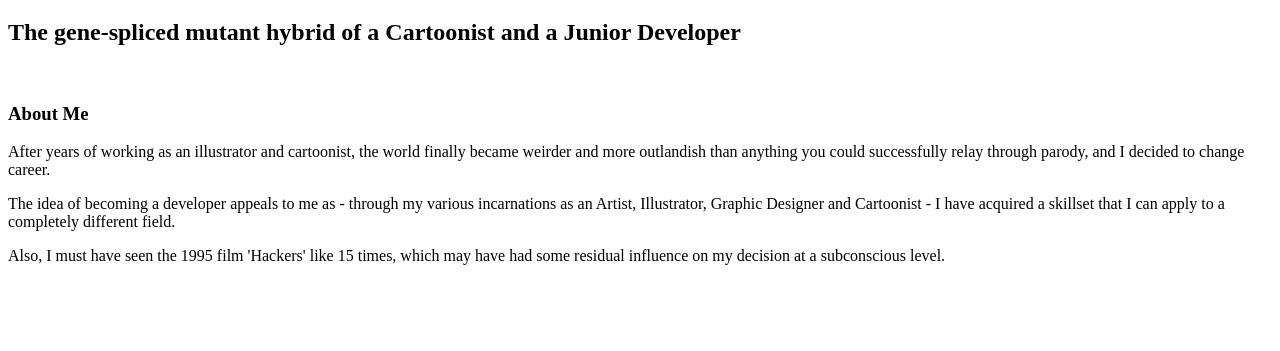
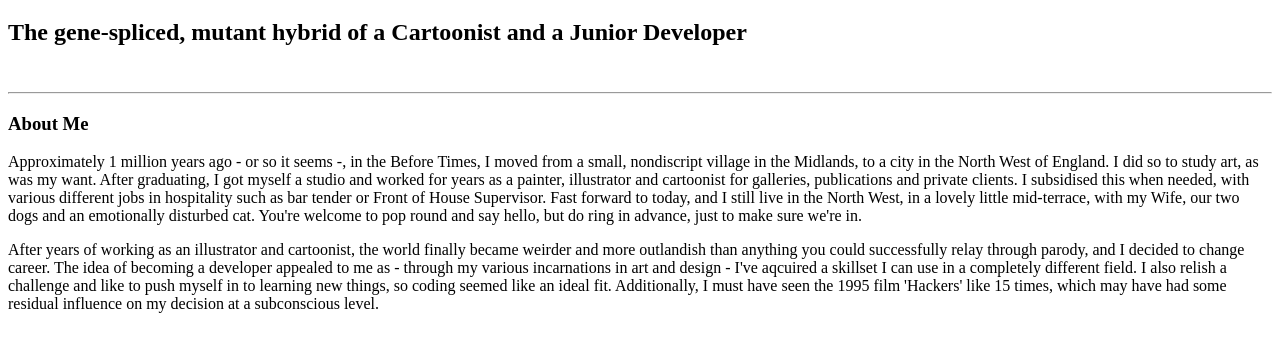
Before and after one commit to Tommy-Graham/portfolio, a plain HTML site: page index.html in a window 1280 px wide. Shown: the part 61-412 px from the top of the page. Drawn offline with Linux system fonts and the light colour scheme.

Commit message:
Expanded On About Me

```diff
--- a/index.html
+++ b/index.html
@@ -5,11 +5,24 @@
     </head>
     <body>
         <h1> Tommy Graham</h1>
-        <h2>The gene-spliced mutant hybrid of a Cartoonist and a Junior Developer</h2>
+        <h2>The gene-spliced, mutant hybrid of a Cartoonist and a Junior Developer</h2>
         <br />
+        <hr />
         <h3>About Me</h3>
-        <p>After years of working as an illustrator and cartoonist, the world finally became weirder and more outlandish than anything you could successfully relay through parody, and I decided to change career.</p>
-        <p> The idea of becoming a developer appeals to me as - through my various incarnations as an Artist, Illustrator, Graphic Designer and Cartoonist - I have acquired a skillset that I can apply to a completely different field.</p>
-        <p>Also, I must have seen the 1995 film 'Hackers' like 15 times, which may have had some residual influence on my decision at a subconscious level.</p>
+        <p>Approximately 1 million years ago - or so it seems -, in the Before Times, I moved from a small, nondiscript
+            village in the Midlands, to a city in the North West of England. I did so to study art, as was my want.
+            After graduating, I got myself a studio and worked for years as a painter, illustrator and cartoonist for
+            galleries, publications and private clients. I subsidised this when needed, with various different jobs in
+            hospitality such as bar tender or Front of House Supervisor. Fast forward to today, and I still live in the
+            North West, in a lovely little mid-terrace, with my Wife, our two dogs and an emotionally disturbed cat. You're
+            welcome to pop round and say hello, but do ring in advance, just to make sure we're in.
+           </p>
+        <p> After years of working as an illustrator and cartoonist, the world finally became weirder and more
+            outlandish than anything you could successfully relay through parody, and I decided to change career.
+            The idea of becoming a developer appealed to me as - through my various incarnations in art and design
+            - I've aqcuired a skillset I can use in a completely different field. I also relish a challenge and like
+            to push myself in to learning new things, so coding seemed like an ideal fit. Additionally, I must
+            have seen the 1995 film 'Hackers' like 15 times, which may have had some residual influence on my
+            decision at a subconscious level. </p>
     </body>
 </html>
```
